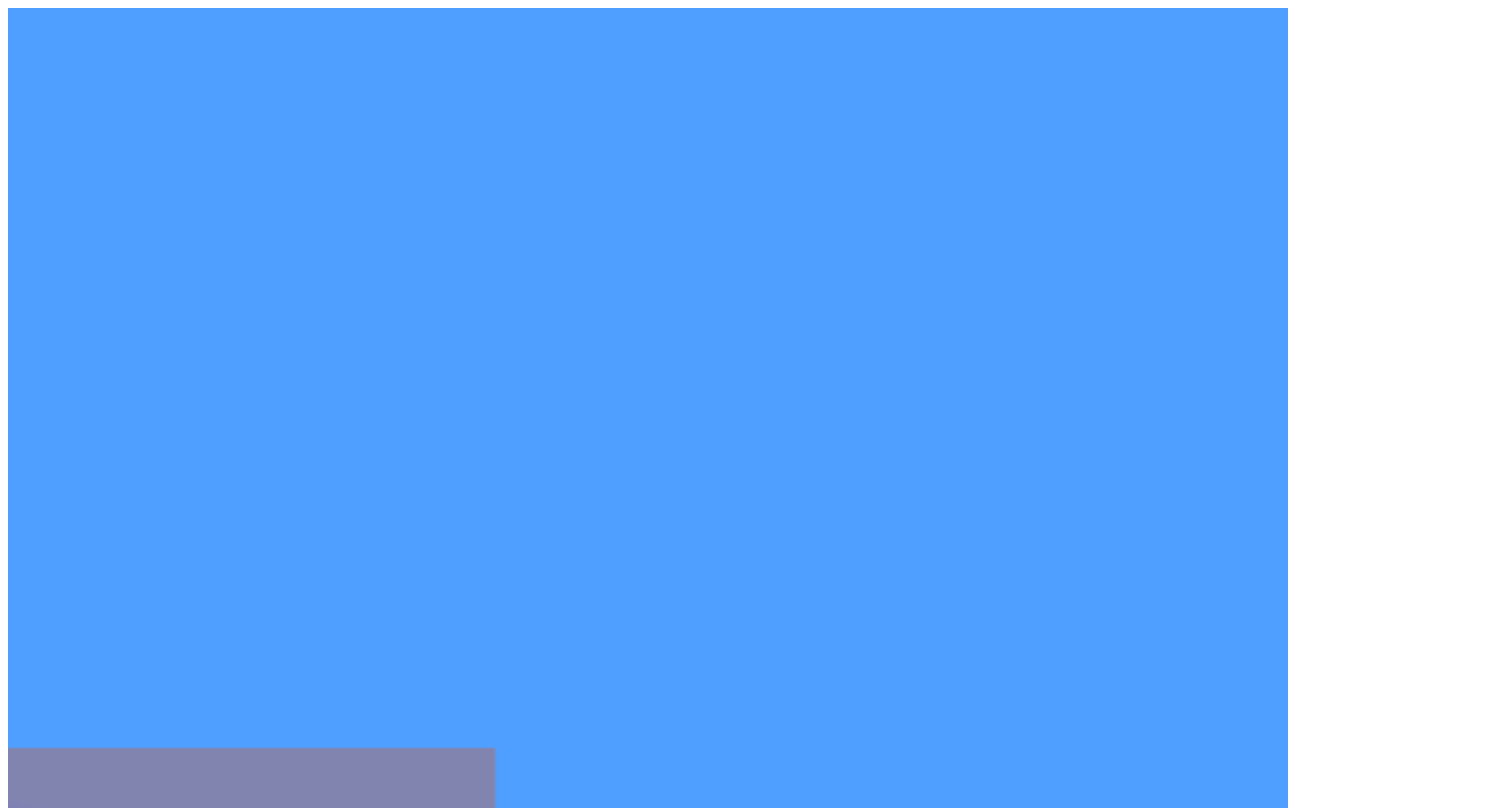
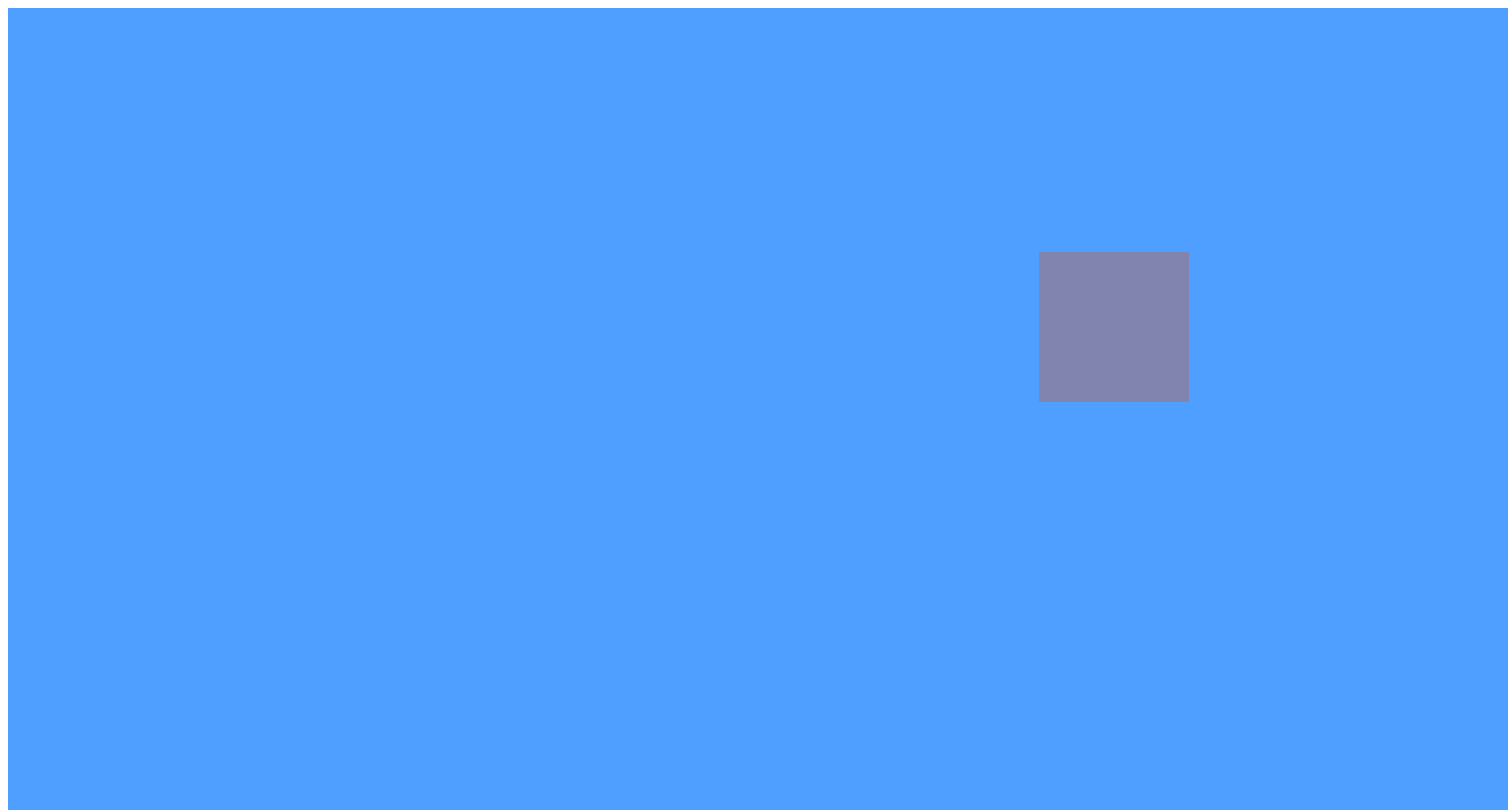
Before and after one commit to vosamoilenko/TetrisWebGL, a plain HTML site: page index.html in a window 1280 px wide. Shown: the top 810 px of the page, 1508 px wide, since content can reach past the window. Drawn offline with Linux system fonts and the light colour scheme.

Commit message:
Add function for drawing 1x4 and 2x2 blocks
Also refactored code and left issue how to draw them together.

```diff
--- a/index.html
+++ b/index.html
@@ -2,7 +2,7 @@
 <html>
   <head>
     <!-- using cdd for stretching canvas to whole screen -->
-    <style>
+    <!-- <style>
     /* remove the border */
     body {
       border: 0;
@@ -14,12 +14,12 @@
       height: 100vh;
       display: block;
     }
-  </style>
+  </style> -->
   </head>
 
 <body onload="main();">
 <script src="libraries/toji-gl-matrix-7fc31d5/dist/gl-matrix-min.js"></script>
-<canvas id="glCanvas" width="640" height="480"></canvas>
+<canvas id="glCanvas" width="1500" height="1500"></canvas>
 <script src="main.js"></script>
   </body>
 </html>
--- a/main.js
+++ b/main.js
@@ -5,6 +5,8 @@
 // Taking out "Shader creating" and "Program creating" is a good way to have a clean code.
 
 var gl;
+let width = 0.1
+let height = 0.1
 
 function createShader(type, source) {
   var shader = gl.createShader(type);   // create shader
@@ -76,11 +78,12 @@ function main() {
   // getting attr reference (index)
   var positionAttributeLocation = gl.getAttribLocation(program, "a_position");
   var colorAttributeLocation = gl.getAttribLocation(program, "a_color");
-  // var colorUnformLocation = gl.getUniformLocation(program, "u_color")
 
   var positionBuffer = gl.createBuffer()
   gl.bindBuffer(gl.ARRAY_BUFFER, positionBuffer)
-  setRectangle(gl)
+  set2x2PrimitiveVerticies()
+  // set1x4PrimitiveVerticies()
+
 
   var colorBuffer = gl.createBuffer()
   gl.bindBuffer(gl.ARRAY_BUFFER, colorBuffer)
@@ -157,7 +160,7 @@ function main() {
       stride,
       offset)
 
-    let verticiesCounter = 6;
+    let verticiesCounter = 24;
     var drawingOffset = 0;
 
     gl.drawArrays(gl.TRIANGLES, drawingOffset , verticiesCounter)
@@ -171,23 +174,21 @@ function checkGlError() {
   }
 }
 function setColors(gl) {
-  var r1 = Math.random();
-  var b1 = Math.random();
-  var g1 = Math.random();
+  let r = Math.random()
+  let g = Math.random()
+  let b = Math.random()
 
-  var r2 = Math.random();
-  var b2 = Math.random();
-  var g2 = Math.random();
+  let colors = [];
+  for (var i = 0; i < 96; i+=4) {
+    colors[i] = r
+    colors[i+1] = g
+    colors[i+2] = b
+    colors[i+3] = 1
+  }
 
   gl.bufferData(
       gl.ARRAY_BUFFER,
-      new Float32Array(
-        [ r1, b1, g1, 1,
-          r1, b1, g1, 1,
-          r1, b1, g1, 1,
-          r1, b1, g1, 1,
-          r1, b1, g1, 1,
-          r2, b2, g2, 1]),
+      new Float32Array(colors),
       gl.STATIC_DRAW);
 }
 
@@ -197,32 +198,66 @@ function randomFloat() {
 
   return (Math.random() * (max - min) + min);
 }
-function setRectangle(gl) {
 
-  let x = randomFloat()
-  let y = randomFloat()
-  let width = randomFloat()
-  let height = randomFloat()
-  let x1 = x;
-  let x2 = x + width;
-  let y1 = y;
-  let y2 = y + height;
+// function set2x2Primitive(gl) {
+//   let x1 = -0.9
+//   let y1 = 0.9
+//   let
+// }
+
+function set1x4PrimitiveVerticies() {
+
+
+  var x = randomFloat()
+  var y = x + height
+  if ((x + 0.5) < -1.0 || (x + 0.5) > 1.0 || (y + 0.5) < -1.0 || (y + 0.5) > 1.0) {
+    x = 0;
+    y = 0.2;
+  }
+
+  var positions = [];
+  positions = unitBlock(x,y)
+  positions = positions.concat(unitBlock(x+width,y))
+  positions = positions.concat(unitBlock(x+0.2,y))
+  positions = positions.concat(unitBlock(x+0.3,y))
+
+  gl.bufferData(gl.ARRAY_BUFFER, new Float32Array(positions), gl.STATIC_DRAW)
+}
+function set2x2PrimitiveVerticies() {
+  var x = randomFloat()
+  var y = x + height
+
+  var positions = [];
+  positions = unitBlock(x,y)
+  positions = positions.concat(unitBlock(x,y+width))
+  positions = positions.concat(unitBlock(x+width,y))
+  positions = positions.concat(unitBlock(x+width,y+width))
+
 
   // NOTE: gl.bufferData(gl.ARRAY_BUFFER, ...) will affect
   // whatever buffer is bound to the `ARRAY_BUFFER` bind point
-  // but so far we only have one buffer. If we had more than one
-  // buffer we'd want to bind that buffer to `ARRAY_BUFFER` first.
 
-  let positions = [
-    x1, y1,
-    x2, y1,
-    x1, y2,
-    x1, y2,
-    x2, y1,
-    x2, y2
-  ]
   gl.bufferData(gl.ARRAY_BUFFER, new Float32Array(positions), gl.STATIC_DRAW)
 }
+
+function unitBlock(x, y) {
+  var x1 = x;
+  var x2 = x1 + width;
+  let y1 = y;
+  let y2 = y1 + height;
+
+  return [
+      x1, y1,
+      x1, y2,
+      x2, y1,
+
+      x1, y2,
+      x2, y2,
+      x2, y1,
+  ]
+}
+
+
 function setEventListner() {
   // works
   // https://caniuse.com/#feat=keyboardevent-key
```
